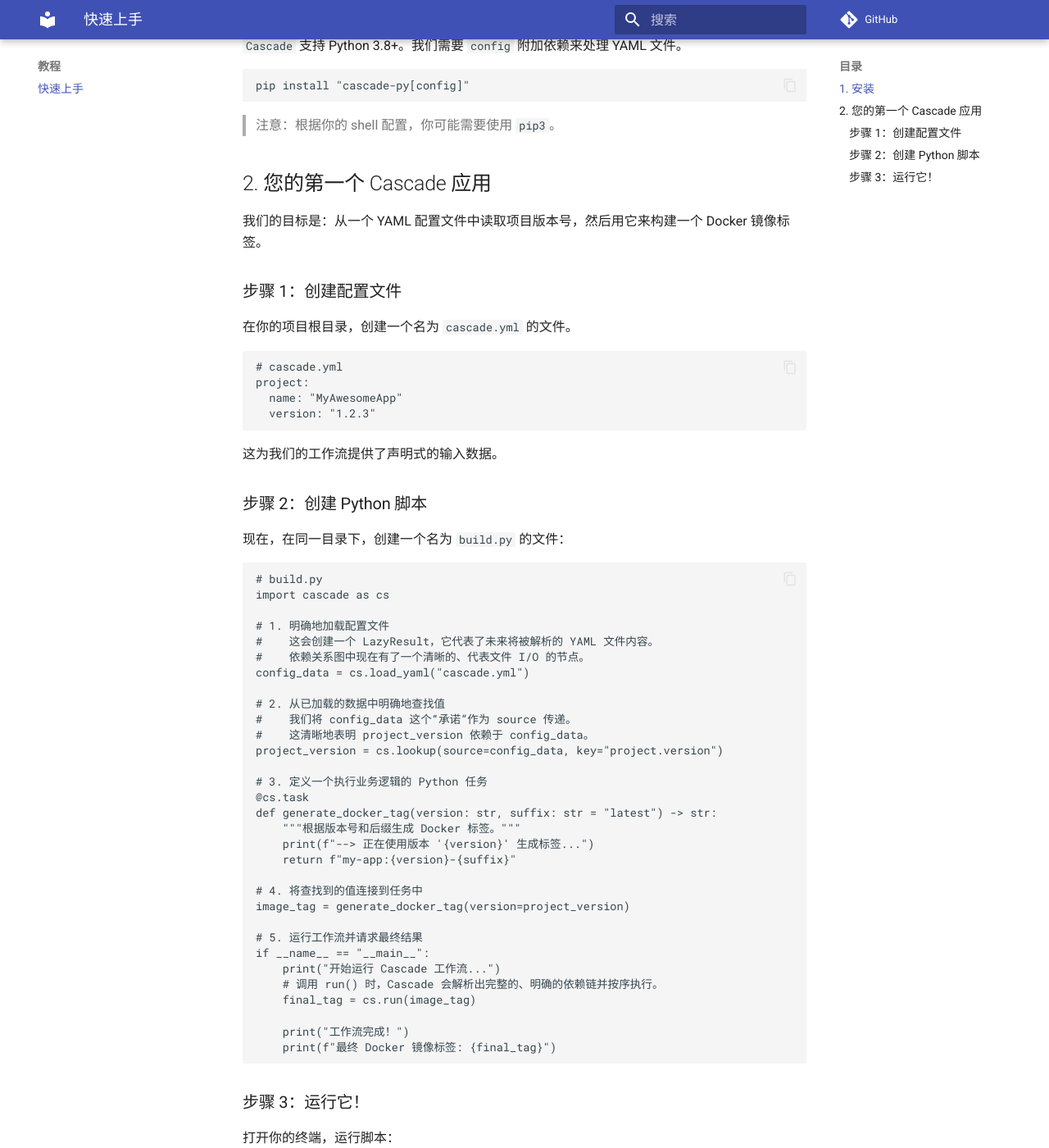
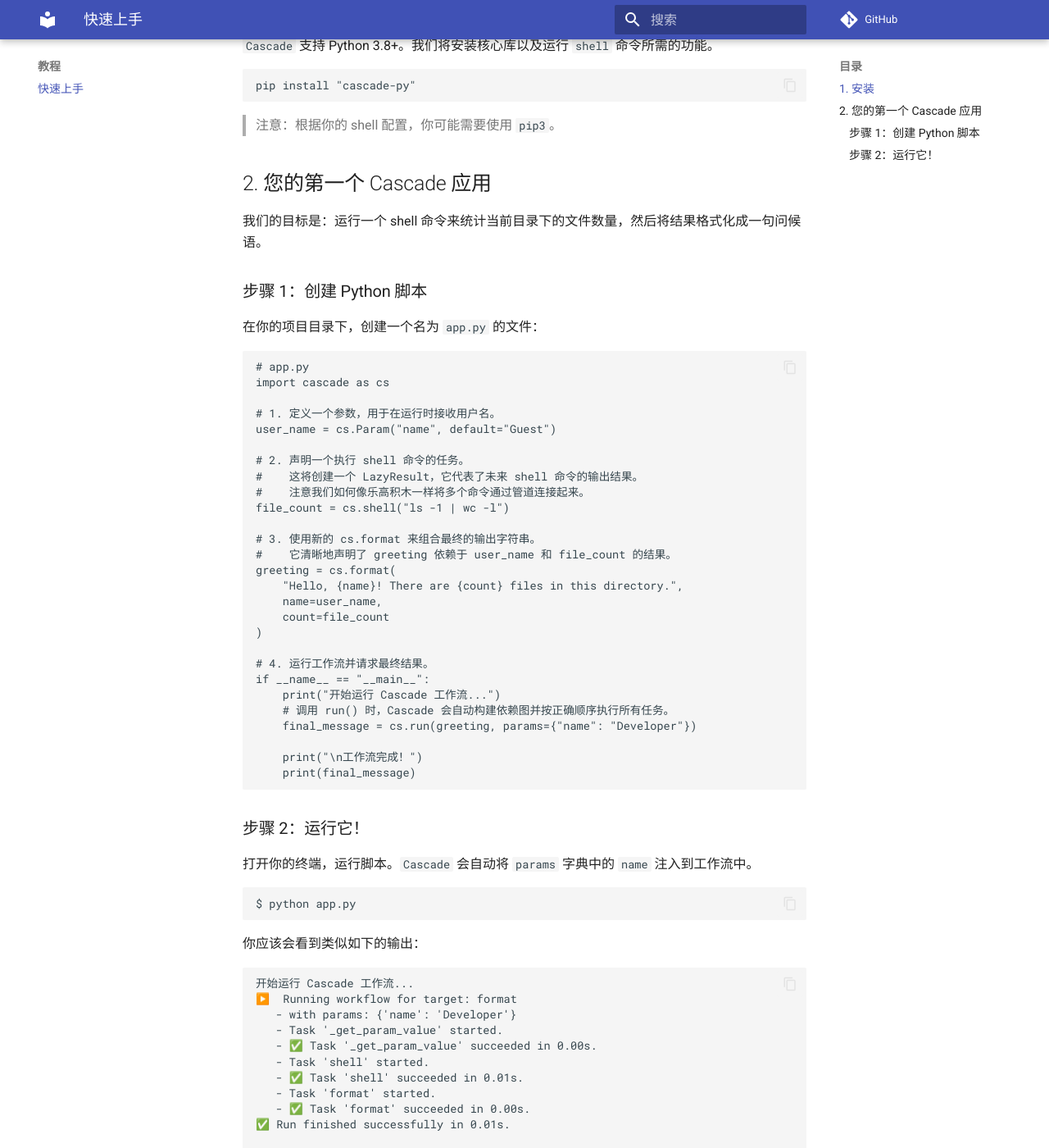
Before and after one commit to doucx/Cascade, an MkDocs documentation site: the page built from docs/tutorial/getting-started.md, in a window 1280 px wide and 1400 px high, scrolled down 327 px. Shown: the whole window at 82% size. Built offline with MkDocs 1.6.1 and Material for MkDocs 9.7.7, drawn with Linux system fonts in a browser that asks for light colours; comment, search, counter and statistics services are not loaded; some of the changed text lies outside the part shown.

Commit message:
docs: Create contribution guide and modernize tutorial
This commit overhauls the project's documentation to improve both the contributor and new user experience, marking the completion of the DX enhancement roadmap.

Key changes:
1.  **Added `CONTRIBUTING.md`**: A new, comprehensive guide for developers is introduced. It standardizes the development environment setup using a single `uv pip install -e .[dev]` command and outlines testing procedures and commit message conventions.
2.  **Modernized `getting-started.md`**: The tutorial has been completely rewritten to be more intuitive and showcase modern Cascade features. The previous complex example involving YAML and lookups has been replaced with a simpler, more direct example using `cs.shell` and the new `cs.format` provider.
3.  **Updated `README.md`**: Added a "For Developers" section that links directly to the new contribution guide, making it easy for potential contributors to get started.

````diff
--- a/docs/tutorial/getting-started.md
+++ b/docs/tutorial/getting-started.md
@@ -1,97 +1,81 @@
 # 快速上手
 
-本教程将引导你完成第一个 `Cascade` 应用的创建。只需一分钟，你就能体验到声明式配置与命令式代码无缝结合的强大之处。
+本教程将引导你完成第一个 `Cascade` 应用的创建。只需一分钟，你就能体验到声明式工作流的简洁与强大。
 
 ## 1. 安装
 
-`Cascade` 支持 Python 3.8+。我们需要 `config` 附加依赖来处理 YAML 文件。
+`Cascade` 支持 Python 3.8+。我们将安装核心库以及运行 `shell` 命令所需的功能。
 
 ```bash
-pip install "cascade-py[config]"
+pip install "cascade-py"
 ```
 
 > 注意：根据你的 shell 配置，你可能需要使用 `pip3`。
 
 ## 2. 您的第一个 Cascade 应用
 
-我们的目标是：从一个 YAML 配置文件中读取项目版本号，然后用它来构建一个 Docker 镜像标签。
+我们的目标是：运行一个 shell 命令来统计当前目录下的文件数量，然后将结果格式化成一句问候语。
 
-### 步骤 1：创建配置文件
+### 步骤 1：创建 Python 脚本
 
-在你的项目根目录，创建一个名为 `cascade.yml` 的文件。
+在你的项目目录下，创建一个名为 `app.py` 的文件：
 
-```yaml
-# cascade.yml
-project:
-  name: "MyAwesomeApp"
-  version: "1.2.3"
+```python
+# app.py
+import cascade as cs
+
+# 1. 定义一个参数，用于在运行时接收用户名。
+user_name = cs.Param("name", default="Guest")
+
+# 2. 声明一个执行 shell 命令的任务。
+#    这将创建一个 LazyResult，它代表了未来 shell 命令的输出结果。
+#    注意我们如何像乐高积木一样将多个命令通过管道连接起来。
+file_count = cs.shell("ls -1 | wc -l")
+
+# 3. 使用新的 cs.format 来组合最终的输出字符串。
+#    它清晰地声明了 greeting 依赖于 user_name 和 file_count 的结果。
+greeting = cs.format(
+    "Hello, {name}! There are {count} files in this directory.",
+    name=user_name,
+    count=file_count
+)
+
+# 4. 运行工作流并请求最终结果。
+if __name__ == "__main__":
+    print("开始运行 Cascade 工作流...")
+    # 调用 run() 时，Cascade 会自动构建依赖图并按正确顺序执行所有任务。
+    final_message = cs.run(greeting, params={"name": "Developer"})
+
+    print("\n工作流完成！")
+    print(final_message)
 ```
 
-这为我们的工作流提供了声明式的输入数据。
+### 步骤 2：运行它！
 
-### 步骤 2：创建 Python 脚本
+打开你的终端，运行脚本。`Cascade` 会自动将 `params` 字典中的 `name` 注入到工作流中。
 
-现在，在同一目录下，创建一个名为 `build.py` 的文件：
-
-```python
-# build.py
-import cascade as cs
-
-# 1. 明确地加载配置文件
-#    这会创建一个 LazyResult，它代表了未来将被解析的 YAML 文件内容。
-#    依赖关系图中现在有了一个清晰的、代表文件 I/O 的节点。
-config_data = cs.load_yaml("cascade.yml")
-
-# 2. 从已加载的数据中明确地查找值
-#    我们将 config_data 这个“承诺”作为 source 传递。
-#    这清晰地表明 project_version 依赖于 config_data。
-project_version = cs.lookup(source=config_data, key="project.version")
-
-# 3. 定义一个执行业务逻辑的 Python 任务
-@cs.task
-def generate_docker_tag(version: str, suffix: str = "latest") -> str:
-    """根据版本号和后缀生成 Docker 标签。"""
-    print(f"--> 正在使用版本 '{version}' 生成标签...")
-    return f"my-app:{version}-{suffix}"
-
-# 4. 将查找到的值连接到任务中
-image_tag = generate_docker_tag(version=project_version)
-
-# 5. 运行工作流并请求最终结果
-if __name__ == "__main__":
-    print("开始运行 Cascade 工作流...")
-    # 调用 run() 时，Cascade 会解析出完整的、明确的依赖链并按序执行。
-    final_tag = cs.run(image_tag)
-
-    print("工作流完成！")
-    print(f"最终 Docker 镜像标签: {final_tag}")
+```bash
+$ python app.py
 ```
 
-### 步骤 3：运行它！
-
-打开你的终端，运行脚本：
-
-```bash
-$ python build.py
-```
-
-你应该会看到如下输出：
+你应该会看到类似如下的输出：
 
 ```
 开始运行 Cascade 工作流...
-▶️  Starting Run for targets: [generate_docker_tag]
-  ⏳ Running task `load_yaml`...
-  ✅ Finished task `load_yaml` in ...s
-  ⏳ Running task `lookup`...
-  ✅ Finished task `lookup` in ...s
-  ⏳ Running task `generate_docker_tag`...
---> 正在使用版本 '1.2.3' 生成标签...
-  ✅ Finished task `generate_docker_tag` in ...s
-🏁 Run finished successfully in ...s.
+▶️  Running workflow for target: format
+   - with params: {'name': 'Developer'}
+   - Task '_get_param_value' started.
+   - ✅ Task '_get_param_value' succeeded in 0.00s.
+   - Task 'shell' started.
+   - ✅ Task 'shell' succeeded in 0.01s.
+   - Task 'format' started.
+   - ✅ Task 'format' succeeded in 0.00s.
+✅ Run finished successfully in 0.01s.
+
 工作流完成！
-最终 Docker 镜像标签: my-app:1.2.3-latest
+Hello, Developer! There are 5 files in this directory.
 ```
 
-恭喜！你刚刚构建了一个清晰、健壮且无“魔法”的 `Cascade` 工作流。
+恭喜！你刚刚构建了一个简洁、可读且完全类型安全的 `Cascade` 工作流。你已经掌握了声明任务、定义参数和组合结果的核心概念。
 
 在接下来的指南中，我们将深入探索 `Cascade` 的更多强大功能。
````
Also changed, not shown: CONTRIBUTING.md (added, +56 -0 lines), README.md (+6 -0 lines).
